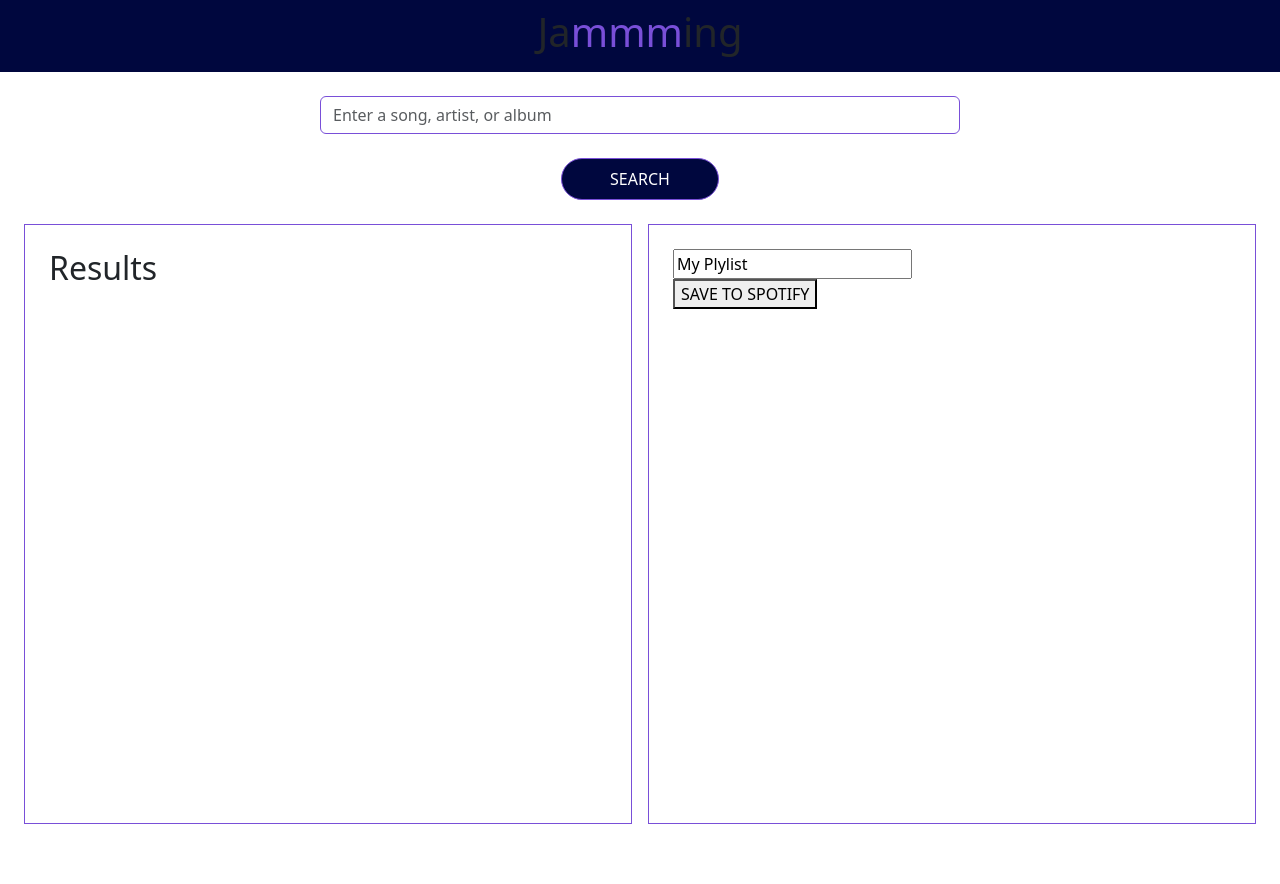
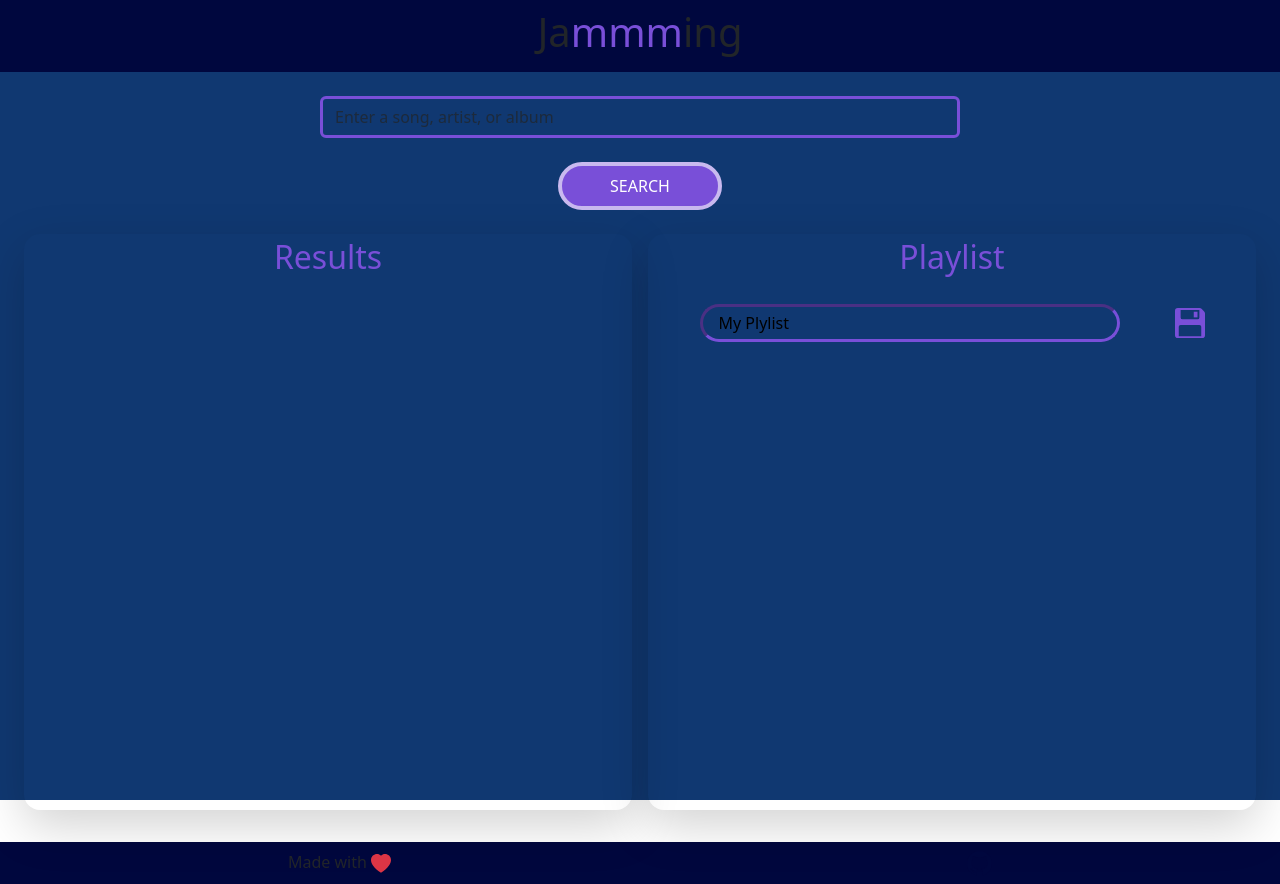
Before and after one commit to TheScientist137/Jammming, a React (Create React App) app: page / in a window 1280 px wide. Before the commit the page ends 824 px from the top, so only its background shows below. Built offline with nearby package versions, Linux system fonts and the light colour scheme.

Commit message:
Finish styles with bootstrap + sass Finish v1:)

```diff
--- a/package.json
+++ b/package.json
@@ -7,6 +7,7 @@
     "@testing-library/react": "^13.4.0",
     "@testing-library/user-event": "^13.5.0",
     "bootstrap": "^5.3.2",
+    "bootstrap-icons": "^1.11.1",
     "react": "^18.2.0",
     "react-dom": "^18.2.0",
     "react-scripts": "5.0.1",
--- a/src/components/App/App.jsx
+++ b/src/components/App/App.jsx
@@ -3,11 +3,13 @@ import { useState, useCallback } from 'react'
 
 import '../../scss/custom.scss'
 
+import Header from '../Header/Header'
 import SearchBar from '../SearchBar/SearchBar'
 import SearchResults from '../SearchResults/SearchResults'
 import Playlist from '../Playlist/Playlist'
 import Spotify from '../../util/Spotify'
 import LoadingScreen from '../LoadingScreen/LoadingScreen'
+import Footer from '../Footer/Footer'
 
 function App () {
   const [searchResults, setSearchResults] = useState([])
@@ -87,8 +89,8 @@ function App () {
   }, [])
 
   return (
-    <div className='m-0 w-100 vh-100'>
-      <h1 className='m-0 text-center pt-2 pb-3  bg-primary'>Ja<span className='text-info'>mmm</span>ing</h1>
+    <div className='m-0 w-100 vh-100 bg-light'>
+      <Header />
       <SearchBar
         onSearch={search}
         searchTerm={searchTerm}
@@ -105,6 +107,7 @@ function App () {
         />
       </div>
       {loading && <LoadingScreen />}
+    <Footer />
     </div>
   )
 }
--- /dev/null
+++ b/src/components/Footer/Footer.jsx
@@ -0,0 +1,41 @@
+function Footer () {
+  return (
+    <div className='mt-2 py-2 text-center bg-primary d-flex justify-content-around'>
+      <p className='m-0'>
+        Made with{' '}
+        <span className='text-danger'>
+          <svg
+            xmlns='http://www.w3.org/2000/svg'
+            width='20'
+            height='20'
+            fill='currentColor'
+            class='bi bi-heart-fill'
+            viewBox='0 0 16 16'
+          >
+            <path
+              fill-rule='evenodd'
+              d='M8 1.314C12.438-3.248 23.534 4.735 8 15-7.534 4.736 3.562-3.248 8 1.314z'
+            />
+          </svg>
+        </span>
+      </p>
+      <span>
+        <a href='https://github.com/TheScientist137?tab=repositories'>
+          <svg
+            className='text-white'
+            xmlns='http://www.w3.org/2000/svg'
+            width='25'
+            height='25'
+            fill='currentColor'
+            class='bi bi-github'
+            viewBox='0 0 16 16'
+          >
+            <path d='M8 0C3.58 0 0 3.58 0 8c0 3.54 2.29 6.53 5.47 7.59.4.07.55-.17.55-.38 0-.19-.01-.82-.01-1.49-2.01.37-2.53-.49-2.69-.94-.09-.23-.48-.94-.82-1.13-.28-.15-.68-.52-.01-.53.63-.01 1.08.58 1.23.82.72 1.21 1.87.87 2.33.66.07-.52.28-.87.51-1.07-1.78-.2-3.64-.89-3.64-3.95 0-.87.31-1.59.82-2.15-.08-.2-.36-1.02.08-2.12 0 0 .67-.21 2.2.82.64-.18 1.32-.27 2-.27.68 0 1.36.09 2 .27 1.53-1.04 2.2-.82 2.2-.82.44 1.1.16 1.92.08 2.12.51.56.82 1.27.82 2.15 0 3.07-1.87 3.75-3.65 3.95.29.25.54.73.54 1.48 0 1.07-.01 1.93-.01 2.2 0 .21.15.46.55.38A8.012 8.012 0 0 0 16 8c0-4.42-3.58-8-8-8z' />
+          </svg>
+        </a>
+      </span>
+    </div>
+  )
+}
+
+export default Footer
--- /dev/null
+++ b/src/components/Header/Header.jsx
@@ -0,0 +1,9 @@
+function Header () {
+  return (
+    <h1 className='m-0 text-center pt-2 pb-3  bg-primary'>
+      Ja<span className='text-info'>mmm</span>ing
+    </h1>
+  )
+}
+
+export default Header
--- a/src/components/Playlist/Playlist.jsx
+++ b/src/components/Playlist/Playlist.jsx
@@ -1,18 +1,42 @@
+/* eslint-disable jsx-a11y/anchor-is-valid */
 import React, { useCallback } from 'react'
 import Tracklist from '../Tracklist/Tracklist'
 
 function Playlist (props) {
   const { name, tracks, onNameChange, onRemove, onSave } = props
 
-  const handleName = useCallback((e) => {
-   onNameChange(e.target.value)
-  }, [onNameChange])
+  const handleName = useCallback(
+    e => {
+      onNameChange(e.target.value)
+    },
+    [onNameChange]
+  )
 
   return (
-    <div className='w-50 p-4 ms-2  border border-info'>
-      <input value={name} onChange={handleName} />
-      <Tracklist tracks={tracks} onRemove={onRemove} isRemoval={true}  />
-      <button onClick={onSave}>SAVE TO SPOTIFY</button>
+    <div className='w-50 px-4 ms-2 mb-4 d-flex flex-column shadow-lg rounded-4'>
+      <h2 className='p-1 mb-4 rounded text-info text-center'>Playlist</h2>
+      <div className='w-100 mb-4 d-flex justify-content-around'>
+        <input
+          className='w-75 ps-3 py-1 border-info border-3 focus-ring focus-ring-light rounded-pill bg-transparent'
+          value={name}
+          onChange={handleName}
+        />
+        <a href='#' className='mt-1 link-info'>
+          <svg
+            onClick={onSave}
+            xmlns='http://www.w3.org/2000/svg'
+            width='30'
+            height='30'
+            fill='currentColor'
+            class='bi bi-floppy2-fill'
+            viewBox='0 0 16 16'
+          >
+            <path d='M12 2h-2v3h2V2Z' />
+            <path d='M1.5 0A1.5 1.5 0 0 0 0 1.5v13A1.5 1.5 0 0 0 1.5 16h13a1.5 1.5 0 0 0 1.5-1.5V2.914a1.5 1.5 0 0 0-.44-1.06L14.147.439A1.5 1.5 0 0 0 13.086 0H1.5ZM4 6a1 1 0 0 1-1-1V1h10v4a1 1 0 0 1-1 1H4ZM3 9h10a1 1 0 0 1 1 1v5H2v-5a1 1 0 0 1 1-1Z' />
+          </svg>
+        </a>
+      </div>
+      <Tracklist tracks={tracks} onRemove={onRemove} isRemoval={true} />
     </div>
   )
 }
--- a/src/components/SearchBar/SearchBar.jsx
+++ b/src/components/SearchBar/SearchBar.jsx
@@ -26,7 +26,7 @@ function SearchBar (props) {
   return (
     <div className='my-4 d-flex flex-column justify-content-center align-items-center'>
       <input
-        className='w-50 mb-4 form-control border-info'
+        className='w-50 mb-4 form-control border-info border-3 bg-transparent focus-ring focus-ring-light'
         type='text'
         placeholder='Enter a song, artist, or album'
         value={searchTerm}
@@ -35,7 +35,7 @@ function SearchBar (props) {
       />
       <button
         type='button'
-        className='btn btn-primary border-info text-uppercase px-5 py-2 rounded-pill'
+        className='btn btn-info border-info-subtle border-4 text-uppercase px-5 py-2 rounded-pill'
         onClick={handleSearch}
       >
         Search
--- a/src/components/SearchResults/SearchResults.jsx
+++ b/src/components/SearchResults/SearchResults.jsx
@@ -4,8 +4,8 @@ function SearchResults (props) {
   const { searchResults, onAdd } = props
 
   return (
-    <div className='mh-50 w-50 p-4 me-2 overflow-scroll border border-info'>
-      <h2>Results</h2>
+    <div className='mh-50 w-50 px-4 me-2 mb-4 overflow-scroll shadow-lg rounded-4'>
+      <h2 className='p-1 mb-4 rounded text-info text-center'>Results</h2>
       <Tracklist tracks={searchResults} onAdd={onAdd} isRemoval={false} />
     </div>
   )
--- a/src/components/Track/Track.jsx
+++ b/src/components/Track/Track.jsx
@@ -13,21 +13,37 @@ function Track (props) {
   }, [onRemove, track])
 
   return (
-    <div>
-      <p className='songName'>{props.track.name}</p>
-      <p>{track.artist}</p>
-      <p>{track.album}</p>
-      {isRemoval === true ? (
-        <button onClick={removeTrack}>-</button>
-      ) : (
-        <button onClick={addTrack}>+</button>
-      )}
-      {track.preview_url && (
-        <audio className='audio' controls>
-          <source src={track.preview_url} type='audio/mpeg' />
-          Your browser does not support the audio element.
-        </audio>
-      )}
+    <div className='container w-100 mb-4 d-flex flex-column justify-content-center'>
+      <div className='ms-2 d-flex flex-column'>
+        <h4 className='fs-5'>{props.track.name}</h4>
+        <p className='mb-0 fw-light text-info'>
+          {track.artist} | {track.album}
+        </p>
+      </div>
+      <div className='w-100 pb-4 d-flex align-items-center border-bottom border-info'>
+        {track.preview_url ? (
+          <audio className='mt-2 w-75 rounded-pill bg-info' controls>
+            <source src={track.preview_url} type='audio/mpeg' />
+          </audio>
+        ) : (
+          <p className='mt-4 fw-bold'>Your browser does not support the audio element.</p>
+        )}
+        {isRemoval === true ? (
+          <button
+            className='ms-4 mt-2 btn btn-outline-info border-3 rounded-pill fs-5'
+            onClick={removeTrack}
+          >
+            remove
+          </button>
+        ) : (
+          <button
+            className='ms-4 mt-2 btn btn-outline-info border-3 rounded-pill fs-5'
+            onClick={addTrack}
+          >
+            add
+          </button>
+        )}
+      </div>
     </div>
   )
 }
--- a/src/components/Tracklist/Tracklist.jsx
+++ b/src/components/Tracklist/Tracklist.jsx
@@ -3,10 +3,9 @@ import Track from '../Track/Track'
 function Tracklist (props) {
   const { tracks, onAdd, onRemove, isRemoval } = props
   return (
-    <div className='force-overflow'>
+    <div className='force-overflow w-100'>
       {tracks.map(track => {
         return (
-          <div key={track.id}>
           <Track
             key={track.id}
             track={track}
@@ -14,7 +13,6 @@ function Tracklist (props) {
             onRemove={onRemove}
             isRemoval={isRemoval}
           />
-          </div>
         )
       })}
     </div>
--- a/src/scss/custom.scss
+++ b/src/scss/custom.scss
@@ -8,9 +8,11 @@ $primary: $title;
 $title-text: #794fd8;
 $info: $title-text;
 
-$button-text: #103871;
-$secondary: $button-text;
+$background: #103871;
+$light: $background;
 
+$input-text: #5c2a6f;
+$dark: $input-text;
 
 @import '../../node_modules/bootstrap/scss/bootstrap.scss';
 
```
Also changed, not shown: src/scss/custom.css, 2 other files (tests, documents, lock files or other folders). Lines whose indentation alone changed are shown as unchanged.
